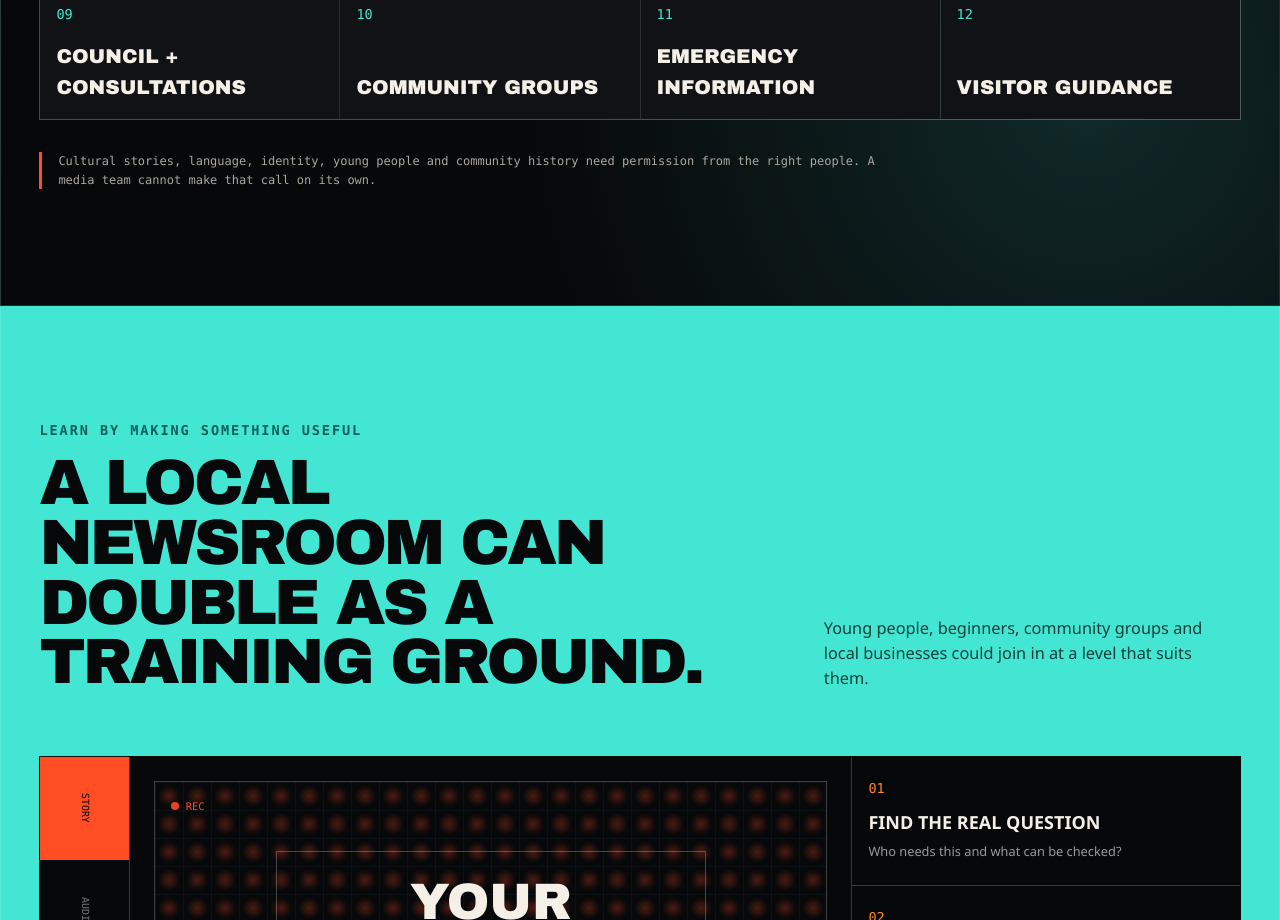
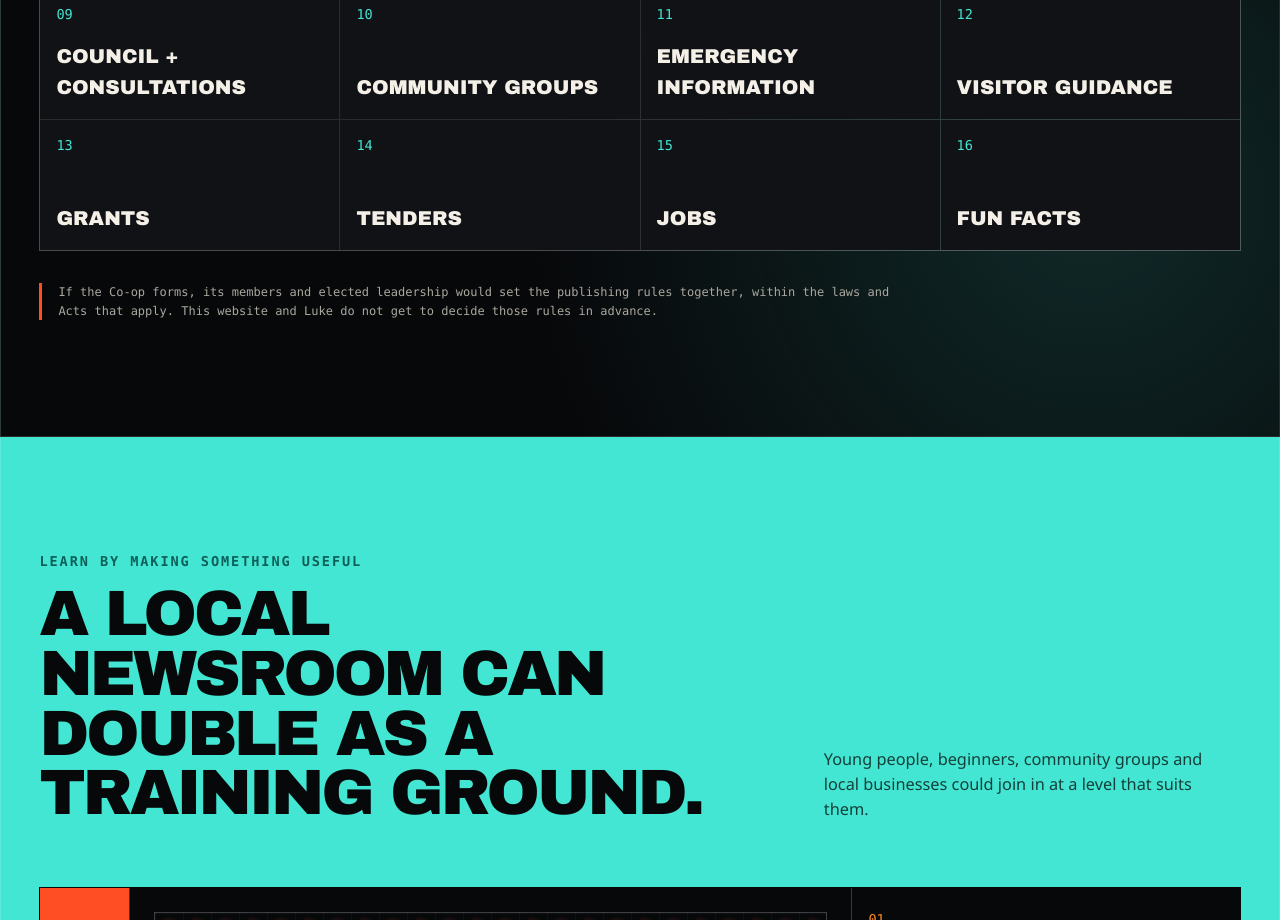
Before and after one commit to auraofintelligence/minjerribah-screen-media-network, a Next.js app: page /network in a window 1280 px wide. Shown: the part 2720-3640 px from the top of the page. Built offline with nearby package versions, Linux system fonts and the light colour scheme.

Commit message:
Expand community coverage and clarify governance

```diff
--- a/components/NetworkPage.tsx
+++ b/components/NetworkPage.tsx
@@ -75,9 +75,9 @@ export function NetworkPage() {
           ))}
         </div>
         <p className="section-note">
-          Cultural stories, language, identity, young people and community
-          history need permission from the right people. A media team cannot
-          make that call on its own.
+          If the Co-op forms, its members and elected leadership would set the
+          publishing rules together, within the laws and Acts that apply. This
+          website and Luke do not get to decide those rules in advance.
         </p>
       </section>
 
--- a/data/site-content.ts
+++ b/data/site-content.ts
@@ -62,6 +62,10 @@ export const coverageBeats = [
   "Community groups",
   "Emergency information",
   "Visitor guidance",
+  "Grants",
+  "Tenders",
+  "Jobs",
+  "Fun facts",
 ] as const;
 
 export const noticeboardLocations = [
```
